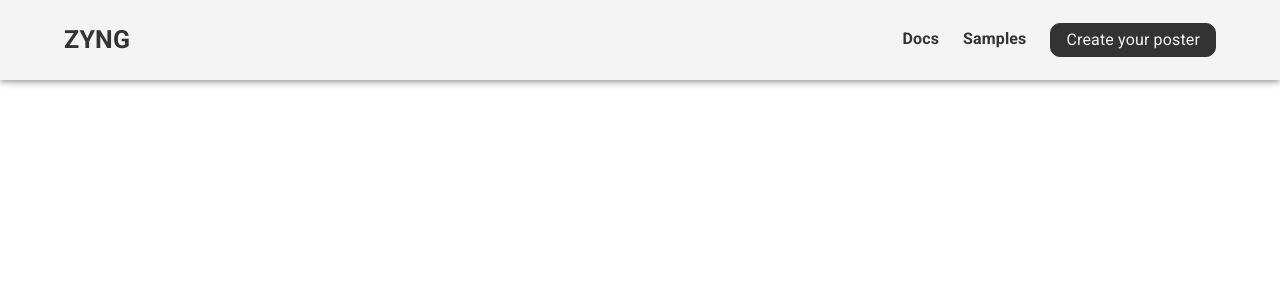
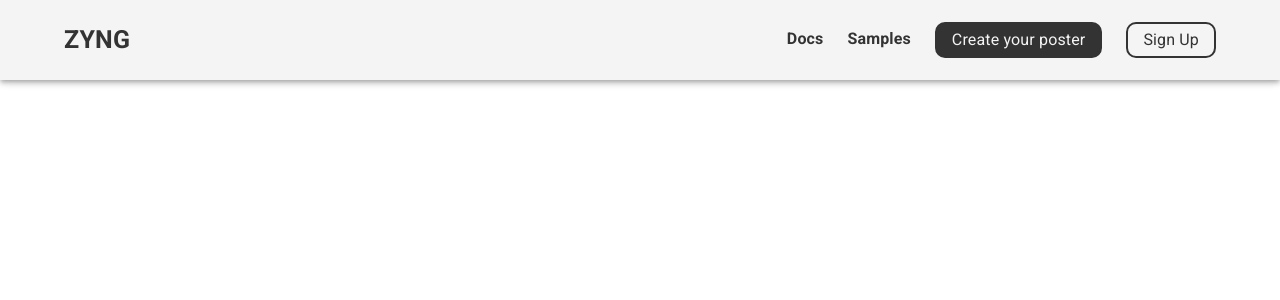
Before and after one commit to Gohan-18/Daily-Practice, a React (Vite) app in the folder React/: page /zland in a window 1280 px wide. Shown: the top 300 px of the page. Built offline with nearby package versions, Linux system fonts and the light colour scheme.

Commit message:
ZLanding: Completed navbar for smaller screen

```diff
--- a/React/src/components/ZLanding/Header.jsx
+++ b/React/src/components/ZLanding/Header.jsx
@@ -1,8 +1,102 @@
-import { AppBar, Avatar, Box, Container, Typography } from "@mui/material";
+import {
+  AppBar,
+  Avatar,
+  Box,
+  Container,
+  IconButton,
+  Typography,
+} from "@mui/material";
+import MenuIcon from "@mui/icons-material/Menu";
+import CloseRoundedIcon from "@mui/icons-material/CloseRounded";
+import { useState } from "react";
 
 const Header = () => {
+  const user = null;
+  const [menuTrigger, setMenuTrigger] = useState(false);
+  // const navItems = ["Docs", "Samples", "Create Your Poster", "Sign Up"];
 
-  const user = null;
+  const BiggerDisplayNav = () => (
+    <Box
+      sx={{
+        display: { xs: "none", sm: "flex" },
+        alignItems: "center",
+        justifyContent: "center",
+        gap: { xs: 2, md: 3 },
+      }}
+    >
+      <Typography
+        sx={{
+          color: "#333",
+          fontWeight: 600,
+          fontSize: "16px",
+          cursor: "pointer",
+          borderBottom: "3px solid #33333300",
+          transition: "all 300ms",
+          "&:hover": {
+            borderBottom: "3px solid #333",
+          },
+        }}
+      >
+        Docs
+      </Typography>
+      <Typography
+        sx={{
+          color: "#333",
+          fontWeight: 600,
+          fontSize: "16px",
+          cursor: "pointer",
+          borderBottom: "3px solid #33333300",
+          transition: "all 300ms",
+          "&:hover": {
+            borderBottom: "3px solid #333",
+          },
+        }}
+      >
+        Samples
+      </Typography>
+      <Typography
+        sx={{
+          bgcolor: "#333",
+          color: "#f4f4f4",
+          px: "15px",
+          "&:hover": {
+            bgcolor: "#333",
+          },
+          borderRadius: "10px",
+          border: "2px solid #333",
+          cursor: "pointer",
+          fontSize: "16px",
+          py: "4px",
+        }}
+      >
+        Create your poster
+      </Typography>
+      {user ? (
+        <Avatar alt="Remy Sharp" src="" />
+      ) : (
+        <Typography
+          sx={{
+            color: "#333",
+            px: "15px",
+            "&:hover": {
+              bgcolor: "#333",
+              color: "#f4f4f4",
+            },
+            borderRadius: "10px",
+            border: "2px solid #333",
+            cursor: "pointer",
+            fontSize: "16px",
+            py: "4px",
+            transition: "all 300ms",
+          }}
+        >
+          Sign Up
+        </Typography>
+      )}
+    </Box>
+  );
+
+
 
   return (
     <>
@@ -14,6 +108,7 @@ const Header = () => {
           display: "flex",
           alignItems: "space-between",
           justifyContent: "center",
+          zIndex: 999,
         }}
       >
         <Container
@@ -27,67 +122,107 @@ const Header = () => {
           <Typography sx={{ color: "#333", fontWeight: 600, fontSize: "25px" }}>
             ZYNG
           </Typography>
+          <BiggerDisplayNav />
+          {/* <SmallerDisplayNav/> */}
+          <IconButton
+            size="small"
+            aria-label="menu"
+            sx={{
+              display: { xs: "flex", sm: "none" },
+              color: "#333",
+              padding: "8px",
+            }}
+            onClick={() => {
+              setMenuTrigger(!menuTrigger);
+            }}
+          >
+            {menuTrigger ? <MenuIcon /> : <CloseRoundedIcon />}
+          </IconButton>
+        </Container>
+      </AppBar>
+      <Box sx={{ display: { xs: "flex", sm: "none" } }}>
         <Box
           sx={{
+            height: menuTrigger ? "0px" : "100vh",
+            width: "100%",
+            position: "fixed",
+            top: 0,
+            right: 0,
+            left: 0,
+            bgcolor: "#f4f4f4",
+            zIndex: 50,
             display: "flex",
             alignItems: "center",
             justifyContent: "center",
-              gap: 3,
+            flexDirection: "column",
+            gap: menuTrigger ? 0 : 3,
+            transition: 'all 500ms',
+            borderBottom: '5px solid #333'
           }}
         >
+
           <Typography
             sx={{
-                color: '#333',
+              color: "#333",
               fontWeight: 600,
               fontSize: "16px",
-                cursor: 'pointer',
-                borderBottom: '3px solid #33333300',
-                transition: 'all 300ms',
+              cursor: "pointer",
+              borderBottom: "3px solid #33333300",
+              transition: "all 300ms",
               "&:hover": {
-                  borderBottom: '3px solid #333'
+                borderBottom: "3px solid #333",
               },
-                // mr: '10px'
             }}
           >
             Docs
           </Typography>
           <Typography
             sx={{
-                color: '#333',
+              color: "#333",
               fontWeight: 600,
               fontSize: "16px",
-                cursor: 'pointer',
-                borderBottom: '3px solid #33333300',
-                transition: 'all 300ms',
+              cursor: "pointer",
+              borderBottom: "3px solid #33333300",
+              transition: "all 300ms",
               "&:hover": {
-                  borderBottom: '3px solid #333'
+                borderBottom: "3px solid #333",
               },
-                // mr: '10px'
             }}
           >
             Samples
           </Typography>
           <Typography
             sx={{
-                bgcolor: "#333",
-                color: "#f4f4f4",
-                px: "15px",
+              color: "#333",
+              fontWeight: 600,
+              fontSize: "16px",
+              cursor: "pointer",
+              borderBottom: "3px solid #33333300",
+              transition: "all 300ms",
               "&:hover": {
-                  bgcolor: "#333",
+                borderBottom: "3px solid #333",
               },
-                borderRadius: '10px',
-                border: '1px solid #333',
-                cursor: 'pointer',
-                fontSize: "16px",
-                py: '4px'
             }}
           >
-              Create your poster
+            Create Your Poster
           </Typography>
-            {user && <Avatar alt="Remy Sharp" src=""/>}
+          <Typography
+            sx={{
+              color: "#333",
+              fontWeight: 600,
+              fontSize: "16px",
+              cursor: "pointer",
+              borderBottom: "3px solid #33333300",
+              transition: "all 300ms",
+              "&:hover": {
+                borderBottom: "3px solid #333",
+              },
+            }}
+          >
+            Sign Up
+          </Typography>
         </Box>
-        </Container>
-      </AppBar>
+      </Box>
     </>
   );
 };
```
Lines whose indentation alone changed are shown as unchanged.
